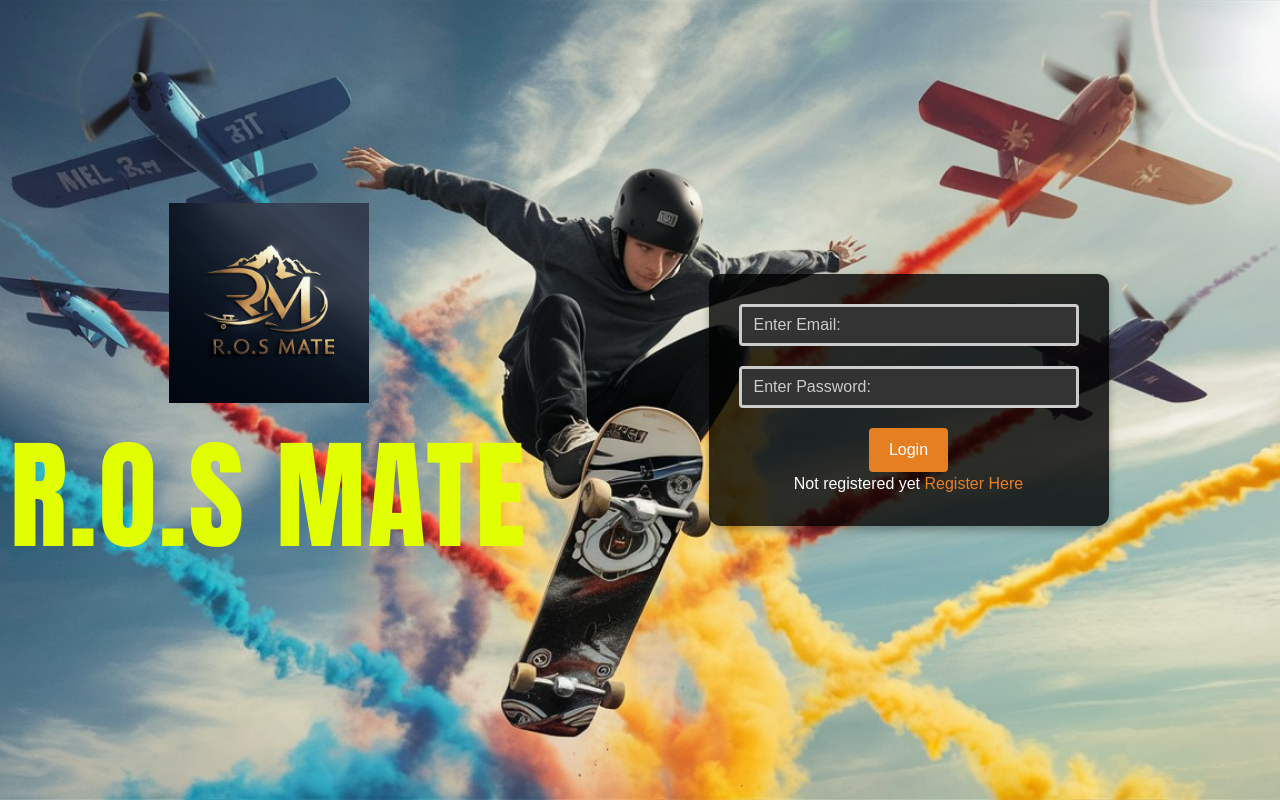
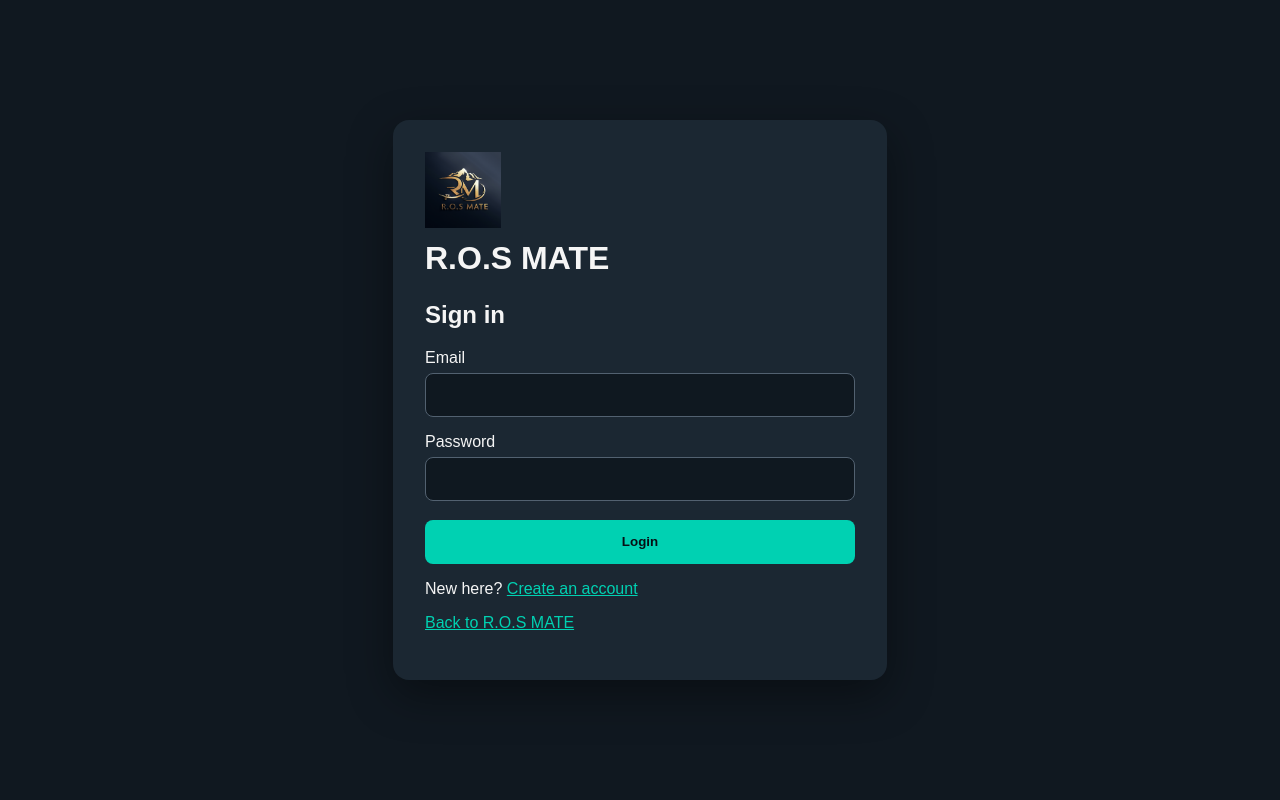
Before and after one commit to MYKATcrazy/R.O.S-MATE, a PHP site: page /login.php in a window 1280 px wide. Run offline with PHP 8.4, Linux system fonts and the light colour scheme.

Commit message:
Repair R.O.S MATE: login.php

```diff
--- a/login.php
+++ b/login.php
@@ -1,59 +1,61 @@
 <?php
-session_start();
-if (isset($_SESSION["user"])) {
-   header("Location: index.php");
+declare(strict_types=1);
+require_once __DIR__ . '/includes/bootstrap.php';
+
+if (!empty($_SESSION['user_id'])) {
+    redirect('dashboard.php');
 }
+
+$error = '';
+$email = '';
+if ($_SERVER['REQUEST_METHOD'] === 'POST') {
+    verify_csrf();
+    $email = strtolower(trim((string)($_POST['email'] ?? '')));
+    $password = (string)($_POST['password'] ?? '');
+
+    if (!filter_var($email, FILTER_VALIDATE_EMAIL) || $password === '') {
+        $error = 'Enter a valid email address and password.';
+    } else {
+        $stmt = $pdo->prepare('SELECT id, full_name, email, password FROM users WHERE email = :email LIMIT 1');
+        $stmt->execute(['email' => $email]);
+        $user = $stmt->fetch();
+
+        if ($user && password_verify($password, $user['password'])) {
+            session_regenerate_id(true);
+            $_SESSION['user_id'] = (int)$user['id'];
+            $_SESSION['user_name'] = $user['full_name'];
+            unset($_SESSION['csrf_token']);
+            redirect('dashboard.php');
+        }
+        $error = 'Email or password is incorrect.';
+    }
+}
+$notice = take_flash();
 ?>
-<!DOCTYPE html>
+<!doctype html>
 <html lang="en">
 <head>
-    <meta charset="UTF-8">
-    <meta http-equiv="X-UA-Compatible" content="IE=edge">
-    <meta name="viewport" content="width=device-width, initial-scale=1.0">
-    <title>Login Form</title>
-    <link rel="stylesheet" href="https://cdn.jsdelivr.net/npm/bootstrap@5.2.2/dist/css/bootstrap.min.css" integrity="sha384-Zenh87qX5JnK2Jl0vWa8Ck2rdkQ2Bzep5IDxbcnCeuOxjzrPF/et3URy9Bv1WTRi" crossorigin="anonymous">
-    <link rel="stylesheet" href="login2.css">
+  <meta charset="utf-8"><meta name="viewport" content="width=device-width,initial-scale=1">
+  <title>Login | R.O.S MATE</title><link rel="stylesheet" href="login2.css">
+  <style>
+    body{min-height:100vh;display:grid;place-items:center;background:#101820;color:#f5f5f5;font-family:Arial,sans-serif}
+    .auth{width:min(92vw,430px);padding:2rem;background:#1b2732;border-radius:16px;box-shadow:0 15px 45px #0006}
+    .auth img{width:76px;height:76px;object-fit:contain}.auth h1{margin:.5rem 0 1.5rem}
+    .auth label{display:block;margin:1rem 0 .35rem}.auth input{box-sizing:border-box;width:100%;padding:.85rem;border:1px solid #526170;border-radius:8px;background:#0f1820;color:white}
+    .auth button{width:100%;margin-top:1.2rem;padding:.9rem;border:0;border-radius:8px;background:#00d1b2;color:#071015;font-weight:700;cursor:pointer}
+    .auth a{color:#00d1b2}.alert{padding:.8rem;border-radius:8px;background:#6c2630;margin:.8rem 0}
+  </style>
 </head>
-<body>
-<div class="sign-up-form">
-                <img src="mykat logo.png">
-                <h1>R.O.S MATE </h1>
-                </div>
-    <div class="container">
-        <?php
-        if (isset($_POST["login"])) {
-           $email = $_POST["email"];
-           $password = $_POST["password"];
-            require_once "database.php";
-            $sql = "SELECT * FROM users WHERE email = '$email'";
-            $result = mysqli_query($conn, $sql);
-            $user = mysqli_fetch_array($result, MYSQLI_ASSOC);
-            if ($user) {
-                if (password_verify($password, $user["password"])) {
-                    session_start();
-                    $_SESSION["user"] = "yes";
-                    header("Location: Untitled-1.html");
-                    die();
-                }else{
-                    echo "<div class='alert alert-danger'>Password does not match</div>";
-                }
-            }else{
-                echo "<div class='alert alert-danger'>Email does not match</div>";
-            }
-        }
-        ?>
-      <form action="login.php" method="post">
-        <div class="form-group">
-            <input type="email" placeholder="Enter Email:" name="email" class="form-control">
-        </div>
-        <div class="form-group">
-            <input type="password" placeholder="Enter Password:" name="password" class="form-control">
-        </div>
-        <div class="form-btn">
-            <input type="submit" value="Login" name="login" class="btn btn-primary">
-        </div>
-      </form>
-     <div><p>Not registered yet <a href="registration.php">Register Here</a></p></div>
-    </div>
-</body>
-</html>
+<body><main class="auth">
+  <img src="mykat%20logo.png" alt="R.O.S MATE logo"><h1>R.O.S MATE</h1>
+  <h2>Sign in</h2>
+  <?php if ($error): ?><p class="alert"><?= e($error) ?></p><?php endif; ?>
+  <?php if ($notice): ?><p><?= e($notice['message']) ?></p><?php endif; ?>
+  <form method="post" action="login.php">
+    <input type="hidden" name="csrf_token" value="<?= e(csrf_token()) ?>">
+    <label for="email">Email</label><input id="email" name="email" type="email" autocomplete="email" required value="<?= e($email) ?>">
+    <label for="password">Password</label><input id="password" name="password" type="password" autocomplete="current-password" required>
+    <button type="submit">Login</button>
+  </form>
+  <p>New here? <a href="registration.php">Create an account</a></p><p><a href="index.php">Back to R.O.S MATE</a></p>
+</main></body></html>
```
